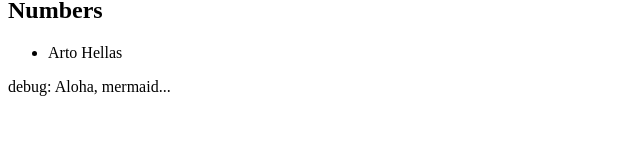
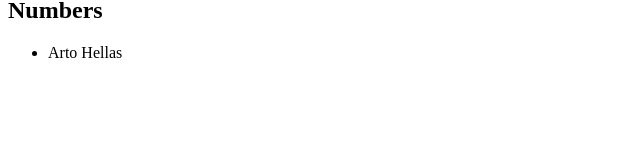
Before and after one commit to MadaraMO/FSO, a React (Create React App) app in the folder part2/phonebook/: page / in a window 1280 px wide. Shown: the part 132-300 px from the top of the page, without its empty margins (0-640 px from the left). Built offline with nearby package versions, Linux system fonts and the light colour scheme.

Commit message:
Solved: change nameObjec.content to nameObject.name

```diff
--- a/part2/phonebook/src/App.js
+++ b/part2/phonebook/src/App.js
@@ -1,37 +1,36 @@
 import React, { useState } from 'react'
 
 const Persons = ({ persons }) => (
-    <>
     <ul>
-        {persons.map((person) =>
-           <li key={person.id}>{person.name}</li>
+        {
+        persons.map((person) =>
+            <li key={person.id}>{person.name}</li>
         )}
 
     </ul>
-    </>
 )
 
 const App = () => {
     const [persons, setPersons] = useState([
-        { name: 'Arto Hellas',
-        id: 0
-    }
+        {
+            name: 'Arto Hellas',
+            id: 0
+        }
     ])
+
     const [newName, setNewName] = useState('Aloha, mermaid...')
 
     const addName = (e) => {
         e.preventDefault()
         const nameObject = {
-            content: newName,
+            name: newName,
             id: persons.length + 1,
         }
         setPersons(persons.concat(nameObject))
         setNewName('')
-        console.log(persons.name)
     }
 
     const handleNameChange = (e) => {
-        console.log(e.target.value)
         setNewName(e.target.value)
     }
 
@@ -52,10 +51,7 @@
             </form>
 
             <h2>Numbers</h2>
-            <Persons persons={persons}/>
-
-            <div>debug: {newName}</div>
-
+            <Persons persons={persons} />
         </div>
     )
 }
```
